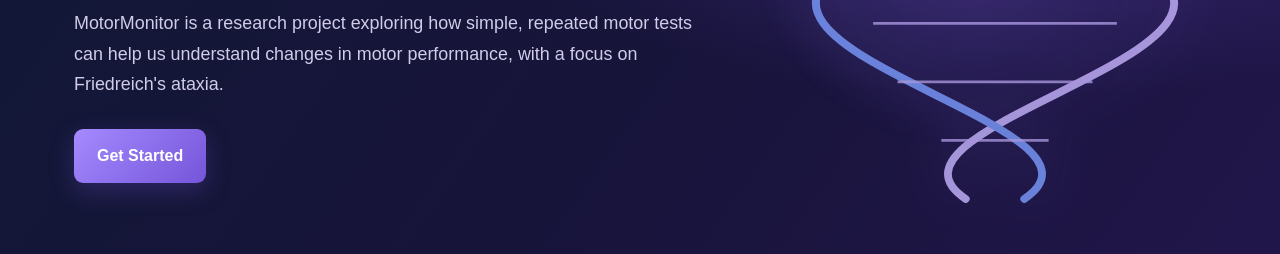
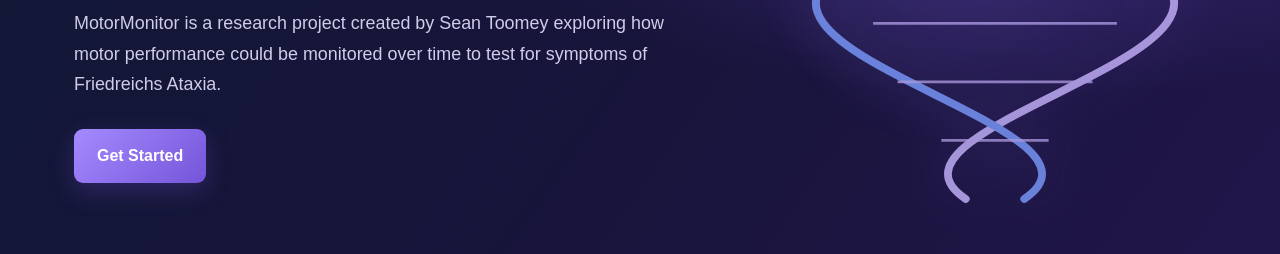
Before and after one commit to seantoomey/motor-track-fo-FRDA, a plain HTML site: page index.html in a window 1280 px wide. Shown: the part 546-800 px from the top of the page. Drawn offline with Linux system fonts and the light colour scheme.

Commit message:
Update index.html

```diff
--- a/index.html
+++ b/index.html
@@ -642,9 +642,8 @@
                 <h1>Understanding motor function <span>over time.</span></h1>
 
                 <p>
-                    MotorMonitor is a research project exploring how simple,
-                    repeated motor tests can help us understand changes in
-                    motor performance, with a focus on Friedreich's ataxia.
+                    MotorMonitor is a research project created by Sean Toomey exploring how motor performance
+                    could be monitored over time to test for symptoms of Friedreichs Ataxia.
                 </p>
 
                 <a href="profile.html" class="mm-button">Get Started</a>
```
